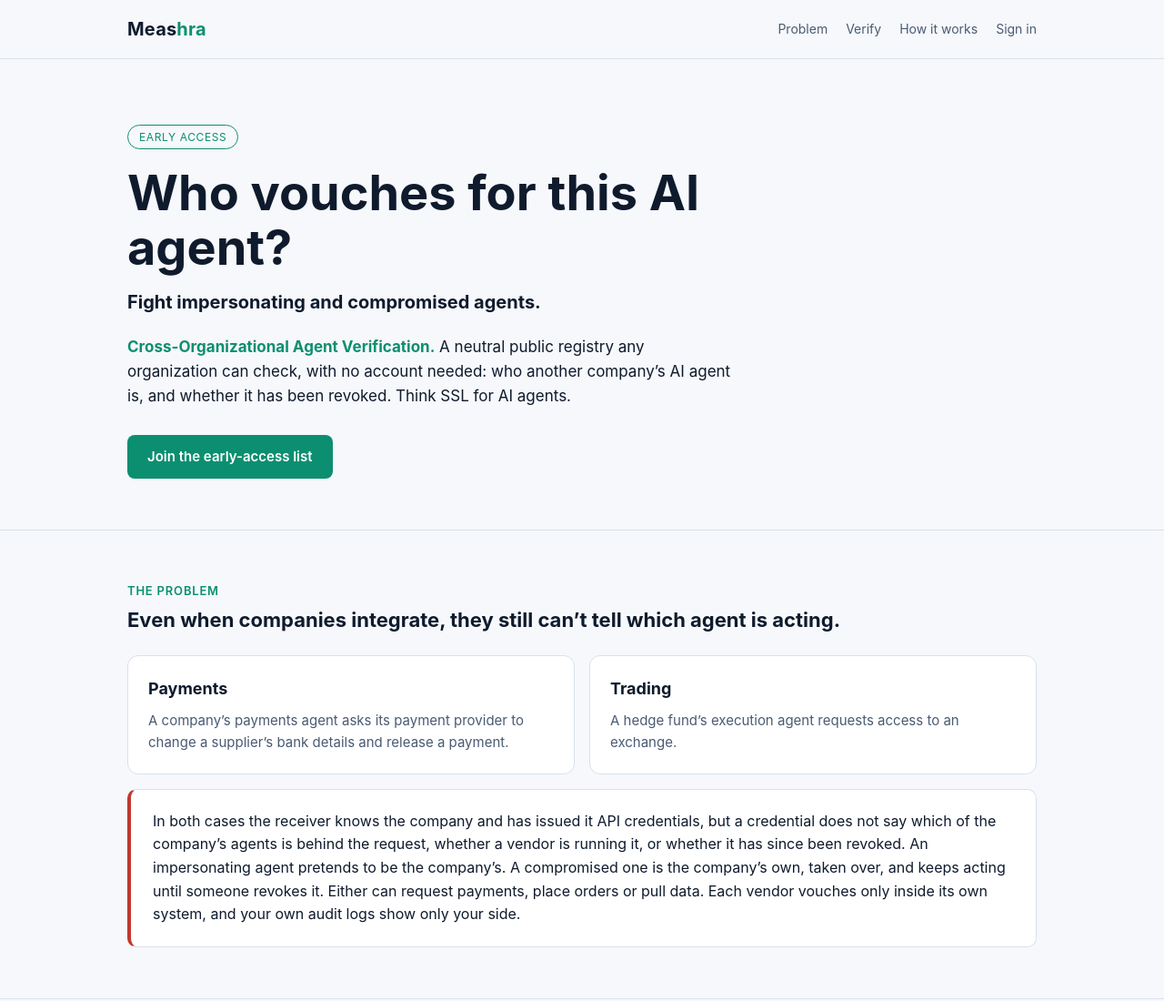
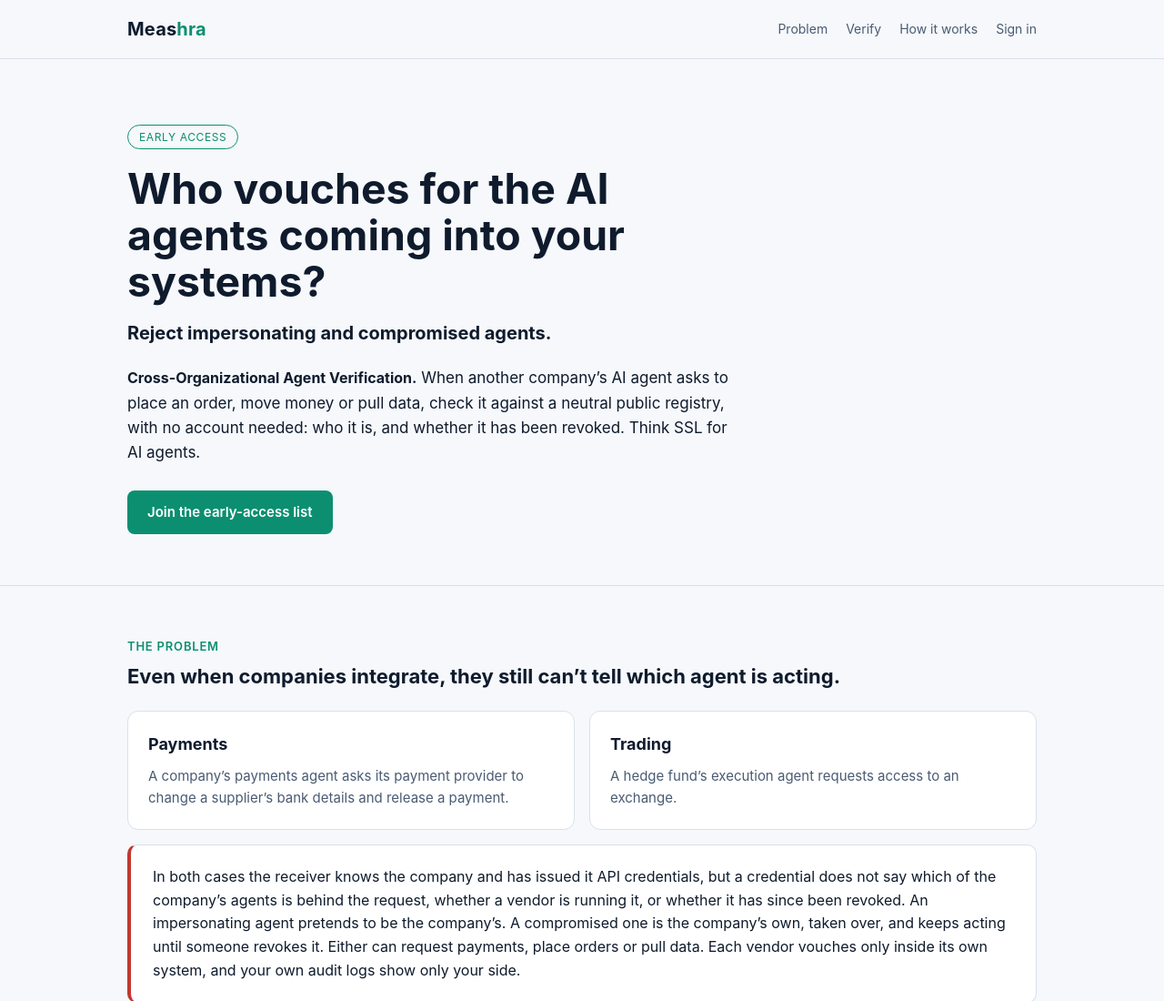
Before and after one commit to eilam10/meashra-site, a plain HTML site: page index.html in a window 1280 px wide. Shown: the top 1100 px of the page at 91% size. Drawn offline with Linux system fonts and the light colour scheme.

Commit message:
Hero: inbound use case, smaller headline, black label

```diff
--- a/index.html
+++ b/index.html
@@ -70,9 +70,9 @@ footer a{color:var(--mute)}
 <div class="wrap">
   <div class="hero">
     <span class="badge">Early access</span>
-    <h1>Who vouches for this AI agent?</h1>
-    <p class="hl" style="margin:12px 0 22px;font-size:20px;font-weight:700;line-height:1.35;color:var(--text)">Fight impersonating and compromised agents.</p>
-    <p class="lead" style="color:var(--text);font-size:17px"><strong style="color:var(--acc)">Cross-Organizational Agent Verification.</strong> A neutral public registry any organization can check, with no account needed: who another company’s AI agent is, and whether it has been revoked. Think SSL for AI agents.</p>
+    <h1 style="font-size:clamp(2rem,4.2vw,2.9rem);">Who vouches for the AI agents coming into your systems?</h1>
+    <p class="hl" style="margin:12px 0 22px;font-size:20px;font-weight:700;line-height:1.35;color:var(--text)">Reject impersonating and compromised agents.</p>
+    <p class="lead" style="color:var(--text);font-size:17px"><strong style="color:var(--text);font-size:16px">Cross-Organizational Agent Verification.</strong> When another company’s AI agent asks to place an order, move money or pull data, check it against a neutral public registry, with no account needed: who it is, and whether it has been revoked. Think SSL for AI agents.</p>
     <div class="btns">
       <a class="btn p" href="mailto:eilam@meashra.com?subject=Meashra%20early%20access&body=Name%3A%0D%0AOrganization%3A%0D%0ARole%3A%0D%0A%0D%0AWe%20would%20want%20early%20access%20to%20Meashra%27s%20cross-organizational%20agent%20verification.">Join the early-access list</a>
       </div>
```
